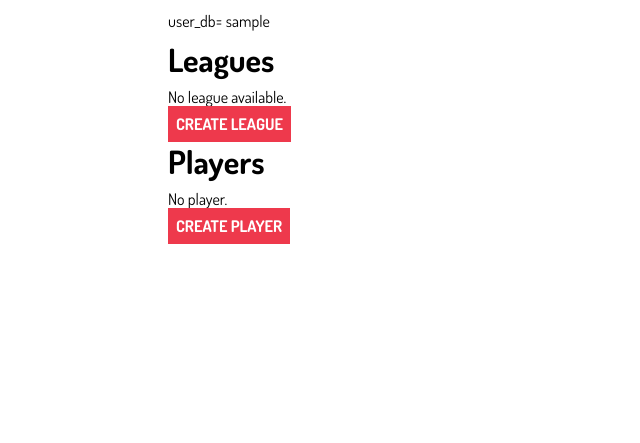
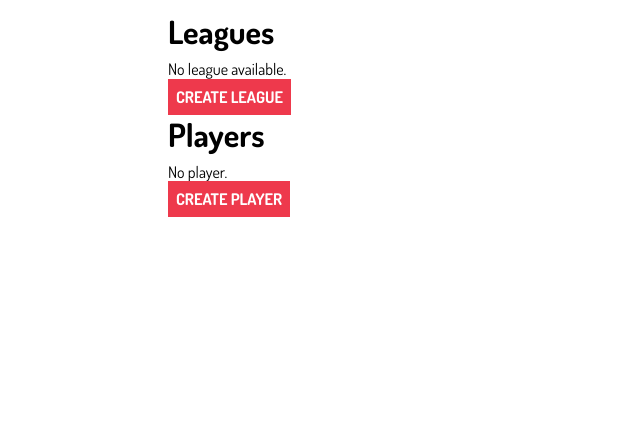
Before and after one commit to trahay/ultimate-ladder, a Django app: page /ultimate_ladder/ in a window 1280 px wide. Shown: the part 71-514 px from the top of the page, without its empty margins (0-640 px from the left). Run offline with Django 5.2, Linux system fonts and the light colour scheme; the visitor is signed in with stand-in values (Sample User, id 1); data that the repository does not hold is empty; some libraries are stand-ins or nearby versions.

Commit message:
rename stuff

```diff
--- a/ultimate_ladder/templates/ultimate_ladder/game_confirm_delete.html
+++ b/ultimate_ladder/templates/ultimate_ladder/game_confirm_delete.html
@@ -10,7 +10,7 @@
 		<p>Are you sure that you want to delete "{{game}}"?</p>
 		<p class="form-buttons">
 			<input type="submit" class="btn btn-primary" value="Delete">
-			<a href="{% url 'ultimate_ladder:league' league.user_db league.id %}" class="btn btn-outline">Cancel</a>
+			<a href="{% url 'ultimate_ladder:league' league.owner league.id %}" class="btn btn-outline">Cancel</a>
 		</p>
 	</form>
 </div>
--- a/ultimate_ladder/templates/ultimate_ladder/index.html
+++ b/ultimate_ladder/templates/ultimate_ladder/index.html
@@ -4,13 +4,11 @@
 
 {% if user.is_authenticated %}
 
-
-user_db= {{user_db}}
 <H1>Leagues</H1>
 {% if league_list %}
     <div>
     {% for league in league_list %}
-        <p><a href="{% url 'ultimate_ladder:league' user_db league.id %}">{{ league.name }}</a></p>
+        <p><a href="{% url 'ultimate_ladder:league' user league.id %}">{{ league.name }}</a></p>
     {% endfor %}
     </div>
     {% else %}
@@ -20,14 +18,14 @@ user_db= {{user_db}}
     {% endif %}
 
     <div>
-      <a href="{% url 'ultimate_ladder:add-league' user_db %}" class="logo">Create League</a>
+      <a href="{% url 'ultimate_ladder:add-league' user %}" class="logo">Create League</a>
     </div>
 
 <H1>Players</H1>
     {% if all_players %}
     <div>
     {% for player in all_players %}
-        <p><a href="{% url 'ultimate_ladder:player' user_db player.id %}" class="{% if player.gender == 'f' %} woman {% else %} man {% endif %}">{{ player.name }}</a></p>
+        <p><a href="{% url 'ultimate_ladder:player' user player.id %}" class="{% if player.gender == 'f' %} woman {% else %} man {% endif %}">{{ player.name }}</a></p>
     {% endfor %}
     </div>
 {% else %}
@@ -38,7 +36,7 @@ user_db= {{user_db}}
     </div>
 {% endif %}
 
-    <a href="{% url 'ultimate_ladder:add-player' user_db %}" class="logo">Create Player</a>
+    <a href="{% url 'ultimate_ladder:add-player' user %}" class="logo">Create Player</a>
 
     {% endif %}
     {% endblock content %}
--- a/ultimate_ladder/templates/ultimate_ladder/league_confirm_delete.html
+++ b/ultimate_ladder/templates/ultimate_ladder/league_confirm_delete.html
@@ -10,7 +10,7 @@
 		<p>Are you sure that you want to delete "{{league}}"?</p>
 		<p class="form-buttons">
 			<input type="submit" class="btn btn-primary" value="Delete">
-			<a href="{% url 'ultimate_ladder:leagues' league.user_db %}" class="btn btn-outline">Cancel</a>
+			<a href="{% url 'ultimate_ladder:leagues' league.owner %}" class="btn btn-outline">Cancel</a>
 		</p>
 	</form>
 </div>
--- a/ultimate_ladder/templates/ultimate_ladder/leagues.html
+++ b/ultimate_ladder/templates/ultimate_ladder/leagues.html
@@ -9,7 +9,7 @@
 {% if league_list %}
     <div>
     {% for league in league_list %}
-        <p><a href="{% url 'ultimate_ladder:league' user_db league.id %}">{{ league.name }}</a></p>
+        <p><a href="{% url 'ultimate_ladder:league' owner league.id %}">{{ league.name }}</a></p>
     {% endfor %}
     </div>
     {% else %}
--- a/ultimate_ladder/templates/ultimate_ladder/new_game.html
+++ b/ultimate_ladder/templates/ultimate_ladder/new_game.html
@@ -7,7 +7,7 @@
 
 League: {{ league.name }}
 
-<form action="{% url 'ultimate_ladder:add-game' league.user_db league.id %}" method="post">
+<form action="{% url 'ultimate_ladder:add-game' league.owner league.id %}" method="post">
     {% csrf_token %}
     {{ form.as_p }}
     <input type="submit" value="Save">
--- a/ultimate_ladder/templates/ultimate_ladder/player.html
+++ b/ultimate_ladder/templates/ultimate_ladder/player.html
@@ -9,9 +9,9 @@ Score: {{ player.score }}
 
 {% if user.is_authenticated %}
 <p>
-  <a href="{% url 'ultimate_ladder:edit-player' player.user_db player.id %}" class="logo">Edit Player</a>
+  <a href="{% url 'ultimate_ladder:edit-player' player.owner player.id %}" class="logo">Edit Player</a>
 
-  <a href="{% url 'ultimate_ladder:delete-player' player.user_db player.id %}" class="logo">Delete Player</a>
+  <a href="{% url 'ultimate_ladder:delete-player' player.owner player.id %}" class="logo">Delete Player</a>
 </p>
 {% endif %}
 {% endblock content %}
--- a/ultimate_ladder/templates/ultimate_ladder/player_confirm_delete.html
+++ b/ultimate_ladder/templates/ultimate_ladder/player_confirm_delete.html
@@ -11,7 +11,7 @@
 		<p>Are you sure that you want to delete "{{player}}"?</p>
 		<p class="form-buttons">
 			<input type="submit" class="btn btn-primary" value="Delete">
-			<a href="{% url 'ultimate_ladder:players' player.user_db %}" class="btn btn-outline">Cancel</a>
+			<a href="{% url 'ultimate_ladder:players' player.owner %}" class="btn btn-outline">Cancel</a>
 		</p>
 	</form>
 </div>
--- a/ultimate_ladder/templates/ultimate_ladder/players.html
+++ b/ultimate_ladder/templates/ultimate_ladder/players.html
@@ -8,7 +8,7 @@
 {% if player_list %}
     <div>
     {% for player in player_list %}
-    <p><a href="{% url 'ultimate_ladder:player' user_db player.id %}" class="{% if player.gender == 'f' %} woman {% else %} man {% endif %}">{{ player.name }} ({{ player.score }})</a></p>
+    <p><a href="{% url 'ultimate_ladder:player' owner player.id %}" class="{% if player.gender == 'f' %} woman {% else %} man {% endif %}">{{ player.name }} ({{ player.score }})</a></p>
     {% endfor %}
     </div>
     {% else %}
--- a/ultimate_ladder/urls.py
+++ b/ultimate_ladder/urls.py
@@ -27,26 +27,26 @@ urlpatterns = [
 #    path("<str:user_db>", views.Index.as_view(), name="index"),
 
 # view players
-    path("<str:user_db>/players/", views.PlayerList.as_view(), name="players"),
+    path("<str:owner>/players/", views.PlayerList.as_view(), name="players"),
 
 #### Player
-    path("<str:user_db>/players/<int:pk>/", views.PlayerDetail.as_view(), name="player"),
-    path("<str:user_db>/players/create/", views.PlayerCreate.as_view(), name="add-player"),
-    path("<str:user_db>/players/edit/<int:pk>", views.PlayerUpdate.as_view(), name="edit-player"),
-    path("<str:user_db>/players/delete/<int:pk>", views.PlayerDelete.as_view(), name="delete-player"),
+    path("<str:owner>/players/<int:pk>/", views.PlayerDetail.as_view(), name="player"),
+    path("<str:owner>/players/create/", views.PlayerCreate.as_view(), name="add-player"),
+    path("<str:owner>/players/edit/<int:pk>", views.PlayerUpdate.as_view(), name="edit-player"),
+    path("<str:owner>/players/delete/<int:pk>", views.PlayerDelete.as_view(), name="delete-player"),
 
 # view leagues
-    path("<str:user_db>/leagues/", views.LeagueList.as_view(), name="leagues"),
+    path("<str:owner>/leagues/", views.LeagueList.as_view(), name="leagues"),
 # League
-    path("<str:user_db>/leagues/<int:pk>/", views.LeagueDetail.as_view(), name="league"),
-    path("<str:user_db>/leagues/create/", views.LeagueCreate.as_view(), name="add-league"),
-    path("<str:user_db>/leagues/edit/<int:pk>", views.LeagueUpdate.as_view(), name="edit-league"),
-    path("<str:user_db>/leagues/delete/<int:pk>", views.LeagueDelete.as_view(), name="delete-league"),
+    path("<str:owner>/leagues/<int:pk>/", views.LeagueDetail.as_view(), name="league"),
+    path("<str:owner>/leagues/create/", views.LeagueCreate.as_view(), name="add-league"),
+    path("<str:owner>/leagues/edit/<int:pk>", views.LeagueUpdate.as_view(), name="edit-league"),
+    path("<str:owner>/leagues/delete/<int:pk>", views.LeagueDelete.as_view(), name="delete-league"),
 
 # view game
-    path("<str:user_db>/leagues/<int:league_id>/<int:pk>", views.GameDetail.as_view(), name="game"),
+    path("<str:owner>/leagues/<int:league_id>/<int:pk>", views.GameDetail.as_view(), name="game"),
 # new game
-    path("<str:user_db>/leagues/<int:league_pk>/create_game/", views.NewGame, name="add-game"),
+    path("<str:owner>/leagues/<int:league_pk>/create_game/", views.NewGame, name="add-game"),
 # edit game
-    path("<str:user_db>/leagues/<int:league_id>/delete_game/<int:pk>", views.GameDelete.as_view(), name="delete-game"),
+    path("<str:owner>/leagues/<int:league_id>/delete_game/<int:pk>", views.GameDelete.as_view(), name="delete-game"),
 ]
--- a/ultimate_ladder/views.py
+++ b/ultimate_ladder/views.py
@@ -39,13 +39,13 @@ class Index(generic.ListView):
     def get_context_data(self, **kwargs):
         context = super().get_context_data(**kwargs)
         if self.request.user.is_authenticated:
-            context["all_players"]=Player.objects.filter(user_db=self.request.user)
-            context["league_list"]=League.objects.filter(user_db=self.request.user)
-            context["user_db"]=self.request.user
+            context["all_players"]=Player.objects.filter(owner=self.request.user)
+            context["league_list"]=League.objects.filter(owner=self.request.user)
+            context["owner"]=self.request.user
         else:
             context["all_players"]=[]
             context["league_list"]=[]
-            context["user_db"]=[]
+            context["owner"]=[]
         return context
 
 
@@ -55,35 +55,64 @@ class PlayerList(generic.ListView):
     template_name = "ultimate_ladder/players.html"
     def get_context_data(self, **kwargs):
         context = super().get_context_data(**kwargs)
-        user_db=getUserDB(self.kwargs["user_db"])
-        context["user_db"]=user_db.username
-        context["player_list"]=Player.objects.filter(user_db=user_db)
+        owner=getUserDB(self.kwargs["owner"])
+        context["owner"]=owner.username
+        context["player_list"]=Player.objects.filter(owner=owner)
         return context
+
 class PlayerDetail(generic.DetailView):
     model=Player
     template_name = "ultimate_ladder/player.html"
     def get_context_data(self, **kwargs):
         context = super().get_context_data(**kwargs)
-        user_db=getUserDB(self.kwargs["user_db"])
-        context["user_db"]=user_db.username
+        owner=getUserDB(self.kwargs["owner"])
+        context["owner"]=owner.username
         context["form"] = PlayerForm()
         return context
 
+
+class LeagueList(generic.ListView):
+    model=League
+    context_object_name = "league_list"
+    template_name = "ultimate_ladder/leagues.html"
+
+    def get_context_data(self, **kwargs):
+        context = super().get_context_data(**kwargs)
+        user=User.objects.get(username=self.kwargs["owner"])
+        context["owner"]=self.kwargs["owner"]
+        context["league_list"]=League.objects.filter(owner=user)
+        return context
+
+class LeagueDetail(generic.DetailView):
+    model=League
+    template_name = "ultimate_ladder/league.html"
+
+    def get_context_data(self, **kwargs):
+        context = super().get_context_data(**kwargs)
+        context["ongoing_games"] = context["league"].game_set.filter(completed=False)
+        context["completed_games"] = context["league"].game_set.filter(completed=True)
+        context["player_list"] = context["league"].playerstats_set.all()
+
+        return context
+
+# require authentification
 class PlayerCreate(LoginRequiredMixin, CreateView):
     model = Player
     fields = [ 'name', 'gender', 'score' ]
     template_name = "ultimate_ladder/edit_player.html"
+
     def get_success_url(self):
-        return reverse('ultimate_ladder:players', kwargs={"user_db": self.request.user})
+        return reverse('ultimate_ladder:players', kwargs={"owner": self.request.user})
 
     def form_valid(self, form, **kwargs):
         messages.success(self.request, "The Player was created successfully.")
         name=form.cleaned_data.get("name")
         gender=form.cleaned_data.get("gender")
         score=form.cleaned_data.get("score")
-        user_db=getUserDB(self.kwargs["user_db"])
-        user_name=user_db.username
-        form.instance.user_db=user_db
+        if self.request.user.is_authenticated:
+            owner=self.request.user
+        user_name=owner.username
+        form.instance.owner=owner
         logger.warning("PlayerCreate(userdb='"+str(user_name)+"', name='"+name+"', gender='"+gender+"', score='"+str(score)+"')")
 
         return super(PlayerCreate, self).form_valid(form)
@@ -92,15 +121,23 @@ class PlayerUpdate(LoginRequiredMixin, UpdateView):
     model = Player
     fields = [ 'name', 'gender', 'score' ]
     template_name = "ultimate_ladder/edit_player.html"
+
     def get_success_url(self):
-        return reverse('ultimate_ladder:players', kwargs={"user_db": self.request.user})
+        return reverse('ultimate_ladder:players', kwargs={"owner": self.request.user})
+
+    # make sure a user only modifies its data !
+    def get_object(self, *args, **kwargs):
+        obj = super(PlayerUpdate, self).get_object(*args, **kwargs)
+        if not obj.owner == self.request.user:
+            raise Http404
+        return obj
 
     def form_valid(self, form):
         messages.success(self.request, "The Player was updated successfully.")
         name=form.cleaned_data.get("name")
         gender=form.cleaned_data.get("gender")
         score=form.cleaned_data.get("score")
-        user_db=self.request.user
+        owner=self.request.user
         logger.warning("PlayerUpdate(name='"+name+"', gender='"+gender+"', score='"+str(score)+"')")
         return super(PlayerUpdate,self).form_valid(form)
 
@@ -108,7 +145,14 @@ class PlayerDelete(LoginRequiredMixin, DeleteView):
     model = Player
     context_object_name = 'player'
     def get_success_url(self):
-        return reverse('ultimate_ladder:players', kwargs={"user_db": self.request.user})
+        return reverse('ultimate_ladder:players', kwargs={"owner": self.request.user})
+
+    # make sure a user only modifies its data !
+    def get_object(self, *args, **kwargs):
+        obj = super(PlayerDelete, self).get_object(*args, **kwargs)
+        if not obj.owner == self.request.user:
+            raise Http404
+        return obj
 
     def form_valid(self, form):
         messages.success(self.request, "The Player was deleted successfully.")
@@ -117,29 +161,6 @@ class PlayerDelete(LoginRequiredMixin, DeleteView):
         return super(PlayerDelete,self).form_valid(form)
 
 
-class LeagueList(generic.ListView):
-    model=League
-    context_object_name = "league_list"
-    template_name = "ultimate_ladder/leagues.html"
-    def get_context_data(self, **kwargs):
-        context = super().get_context_data(**kwargs)
-        user=User.objects.get(username=self.kwargs["user_db"])
-        context["user_db"]=self.kwargs["user_db"]
-        context["league_list"]=League.objects.filter(user_db=user)
-        return context
-
-class LeagueDetail(generic.DetailView):
-    model=League
-    template_name = "ultimate_ladder/league.html"
-    def get_context_data(self, **kwargs):
-        # Call the base implementation first to get a context
-        context = super().get_context_data(**kwargs)
-        # Add in a QuerySet of all the books
-        context["ongoing_games"] = context["league"].game_set.filter(completed=False)
-        context["completed_games"] = context["league"].game_set.filter(completed=True)
-        context["player_list"] = context["league"].playerstats_set.all()
-
-        return context
 
 class LeagueCreate(LoginRequiredMixin, CreateView):
     model = League
@@ -147,14 +168,15 @@ class LeagueCreate(LoginRequiredMixin, CreateView):
     template_name = "ultimate_ladder/edit_league.html"
 
     def get_success_url(self):
-        return reverse('ultimate_ladder:leagues', kwargs={"user_db": self.request.user_db})
+        return reverse('ultimate_ladder:leagues', kwargs={"owner": self.request.owner})
 
     def form_valid(self, form):
         messages.success(self.request, "The League was created successfully.")
         name=form.cleaned_data.get("name")
-        user_db=getUserDB(self.kwargs["user_db"])
-        user_name=user_db.username
-        form.instance.user_db=user_db
+        if self.request.user.is_authenticated:
+            owner=self.request.user
+        user_name=owner.username
+        form.instance.owner=owner
 
         logger.warning("LeagueCreate(name='"+name+"')")
         return super(LeagueCreate,self).form_valid(form)
@@ -165,7 +187,14 @@ class LeagueUpdate(LoginRequiredMixin, UpdateView):
     template_name = "ultimate_ladder/edit_league.html"
 
     def get_success_url(self):
-        return reverse('ultimate_ladder:leagues', kwargs={"user_db": self.request.user})
+        return reverse('ultimate_ladder:leagues', kwargs={"owner": self.request.user})
+
+    # make sure a user only modifies its data !
+    def get_object(self, *args, **kwargs):
+        obj = super(LeagueUpdate, self).get_object(*args, **kwargs)
+        if not obj.owner == self.request.user:
+            raise Http404
+        return obj
 
     def form_valid(self, form):
         messages.success(self.request, "The League was updated successfully.")
@@ -177,15 +206,22 @@ class LeagueDelete(LoginRequiredMixin, DeleteView):
     context_object_name = 'league'
 
     def get_success_url(self):
-        return reverse('ultimate_ladder:leagues', kwargs={"user_db": self.request.user})
+        return reverse('ultimate_ladder:leagues', kwargs={"owner": self.request.user})
+
+    # make sure a user only modifies its data !
+    def get_object(self, *args, **kwargs):
+        obj = super(LeagueDelete, self).get_object(*args, **kwargs)
+        if not obj.owner == self.request.user:
+            raise Http404
+        return obj
 
     def form_valid(self, form):
         messages.success(self.request, "The League was deleted successfully.")
         logger.warning("LeagueDelete()")
         return super(LeagueDelete,self).form_valid(form)
 
-def get_team_score(user_db, Game, team_name):
-    team=Game.team_set.filter(team_name=team_name, user_db=user_db)
+def get_team_score(owner, Game, team_name):
+    team=Game.team_set.filter(team_name=team_name, owner=owner)
     logger.warning("team:"+str(team))
     return TeamScore(team)
 
@@ -196,25 +232,29 @@ class GameDetail(FormMixin, generic.DetailView):
     form_class=ScoreForm
 
     def get_context_data(self, **kwargs):
-        context = super().get_context_data(**kwargs)
-        user_db=getUserDB(self.kwargs["user_db"])
-        context["user_db"]=user_db.username
-        context["score_team_a"] = get_team_score(user_db, context["game"], 'A')
-        context["score_team_b"] = get_team_score(user_db, context["game"], 'B')
+        context=super().get_context_data(**kwargs)
+        owner=getUserDB(self.kwargs["owner"])
+        context["owner"]=owner.username
+        context["score_team_a"] = get_team_score(owner, context["game"], 'A')
+        context["score_team_b"] = get_team_score(owner, context["game"], 'B')
         context["team_a"] = context["game"].team_set.filter(team_name='A')
         context["team_b"] = context["game"].team_set.filter(team_name='B')
         context["league"] = context["game"].league
         return context
 
-    @login_required
-    def post(self, request, *args, **kwargs):
+    def post(self, *args, **kwargs):
         league = get_object_or_404(League, id=kwargs.get("league_id"))
         game = get_object_or_404(Game, id=kwargs.get("pk"))
         form = self.get_form()
+
+        if not game.owner == self.request.user:
+            messages.error(self.request, "You can only modify you own games !")
+            raise Http404
+
         if form.is_valid():
             if game.completed == True:
-                messages.error(request, "The Game is already completed.")
-                return HttpResponseRedirect(reverse('ultimate_ladder:game', kwargs={"league_id":league.id, "pk":game.id}))
+                messages.error(self.request, "The Game is already completed.")
+                return HttpResponseRedirect(reverse('ultimate_ladder:game', kwargs={"owner":league.owner, "league_id":league.id, "pk":game.id}))
 
             game.score_team_a = form.cleaned_data.get("score_team_a")
             game.score_team_b = form.cleaned_data.get("score_team_b")
@@ -225,21 +265,29 @@ class GameDetail(FormMixin, generic.DetailView):
 
             UpdateStats(game)
 
-            messages.success(request, "The Game was updated successfully.")
-            return HttpResponseRedirect(reverse('ultimate_ladder:league', kwargs={"pk":league.id}))
+            messages.success(self.request, "The Game was updated successfully.")
+            return HttpResponseRedirect(reverse('ultimate_ladder:league', kwargs={"owner": league.owner, "pk":league.id}))
         messages.error(request, "form is not valid!.")
-        return HttpResponseRedirect(reverse('ultimate_ladder:game', kwargs={"league_id":league.id, "pk":game.id}))
+        return HttpResponseRedirect(reverse('ultimate_ladder:game', kwargs={"owner": league.owner, "league_id":league.id, "pk":game.id}))
 
 
 class GameDelete(LoginRequiredMixin, DeleteView):
     model = Game
     context_object_name = 'game'
-    success_url = reverse_lazy("ultimate_ladder:leagues")
+
+    def get_success_url(self):
+        return reverse('ultimate_ladder:leagues', kwargs={"owner": self.request.user})
 
     def get_context_data(self, **kwargs):
         context = super().get_context_data(**kwargs)
         context["league"] = context["game"].league
         return context
+
+    def get_object(self, *args, **kwargs):
+        obj = super(GameDelete, self).get_object(*args, **kwargs)
+        if not obj.owner == self.request.user:
+            raise Http404
+        return obj
 
     def form_valid(self, form):
         messages.success(self.request, "The Game was deleted successfully.")
@@ -249,18 +297,23 @@ class GameDelete(LoginRequiredMixin, DeleteView):
 
 
 @login_required
-def NewGame(request, league_pk, user_db):
-    user=getUserDB(user_db)
-    league = get_object_or_404(League, id=league_pk, user_db=user)
+def NewGame(request, league_pk, owner):
+    user=getUserDB(owner)
+    league = get_object_or_404(League, id=league_pk, owner=user)
     if request.method == 'GET':
-        context = {'form': GameForm(instance=league), 'league': league, 'user_db': user_db}
+        context = {'form': GameForm(instance=league), 'league': league, 'owner': owner}
         return render(request,'ultimate_ladder/new_game.html',context)
     elif request.method == 'POST':
         form = GameForm(request.POST)
+
+        if not league.owner == request.user:
+            messages.error(request, "You can only modify create game for your own league !")
+            raise Http404
+
         if form.is_valid():
             game = Game(league=league,
                         creation_date=datetime.now(),
-                        user_db=user)
+                        owner=league.owner)
             game.save()
             players = form.cleaned_data.get("players")
 
@@ -337,24 +390,23 @@ def NewGame(request, league_pk, user_db):
             for p in team_a_players_m + team_a_players_f:
                 player = get_object_or_404(Player, id=p)
                 logger.warning("Adding "+str(player)+" to team A")
-                t = Team(game=game, player=player, team_name='A', user_db=user)
+                t = Team(game=game, player=player, team_name='A', owner=league.owner)
                 t.save()
                 team_a.append(player)
 
             for p in team_b_players_m + team_b_players_f:
                 player = get_object_or_404(Player, id=p)
                 logger.warning("Adding "+str(player)+" to team B")
-                t = Team(game=game, player=player, team_name='B', user_db=user)
+                t = Team(game=game, player=player, team_name='B', owner=league.owner)
                 t.save()
                 team_b.append(player)
 
             logger.warning("NewGame(game='"+str(game)+"', team_a="+str(team_a)+", team_b="+str(team_b)+")")
-            return HttpResponseRedirect(reverse('ultimate_ladder:game', kwargs={"league_id":league.id, "pk":game.id, "user_db":user_db}))
+            return HttpResponseRedirect(reverse('ultimate_ladder:game', kwargs={"league_id":league.id, "pk":game.id, "owner":owner}))
         else:
-            context = {'form': form, 'league': league, "user_db": user_db}
+            context = {'form': form, 'league': league, "owner": owner}
             return render(request, 'ultimate_ladder/new_game.html', context)
 
-@login_required
 def TeamScore(team):
     score=0
     for t in team:
@@ -362,7 +414,6 @@ def TeamScore(team):
          score = score + player.score
     return score
 
-@login_required
 def UpdateStats(game):
     # We need to update each player's score
 
@@ -390,7 +441,6 @@ def UpdateStats(game):
 
     logger.warning("UpdateStats(game='"+str(game)+"', score="+str(game.score_team_a)+"-"+str(game.score_team_b)+", delta="+str(delta)+")")
 
-
     for t in game.team_set.filter(team_name='A'):
         p = t.player
         new_score=p.score + team_a_points
@@ -398,7 +448,7 @@ def UpdateStats(game):
         p.score = new_score
         p.save()
 
-        playerStat,created = PlayerStats.objects.get_or_create(player=p, league=game.league)
+        playerStat,created = PlayerStats.objects.get_or_create(player=p, league=game.league, owner=game.owner)
         if(game.score_team_a > game.score_team_b):
             playerStat.win = playerStat.win + 1
         if(game.score_team_a == game.score_team_b):
@@ -415,7 +465,7 @@ def UpdateStats(game):
         p.score = new_score
         p.save()
 
-        playerStat,created = PlayerStats.objects.get_or_create(player=p, league=game.league)
+        playerStat,created = PlayerStats.objects.get_or_create(player=p, league=game.league, owner=game.owner)
         if(game.score_team_b > game.score_team_a):
             playerStat.win = playerStat.win + 1
         if(game.score_team_b == game.score_team_a):
```
Also changed, not shown: ultimate_ladder/models.py (+6 -6 lines), ultimate_ladder/templates/ultimate_ladder/game.html (+4 -4 lines), ultimate_ladder/templates/ultimate_ladder/league.html (+6 -6 lines).
